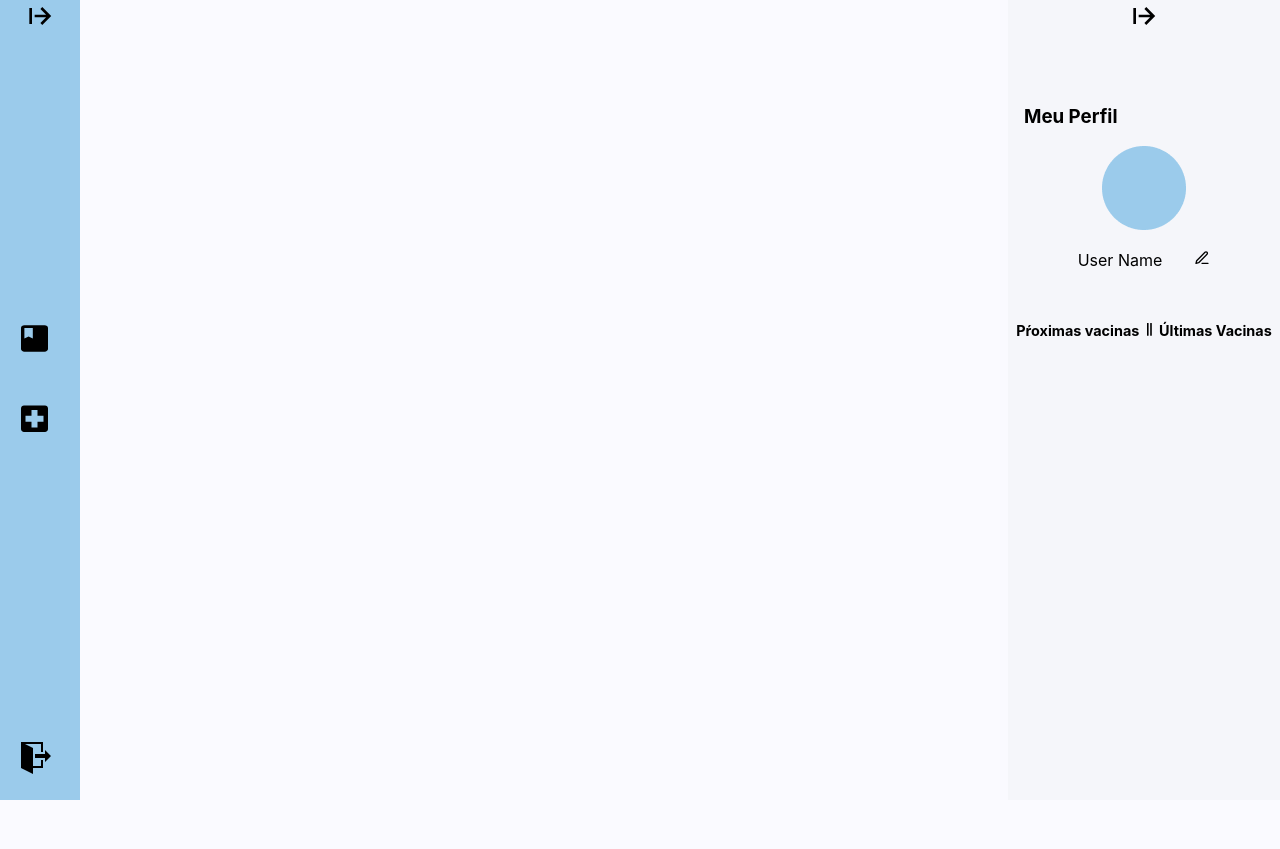
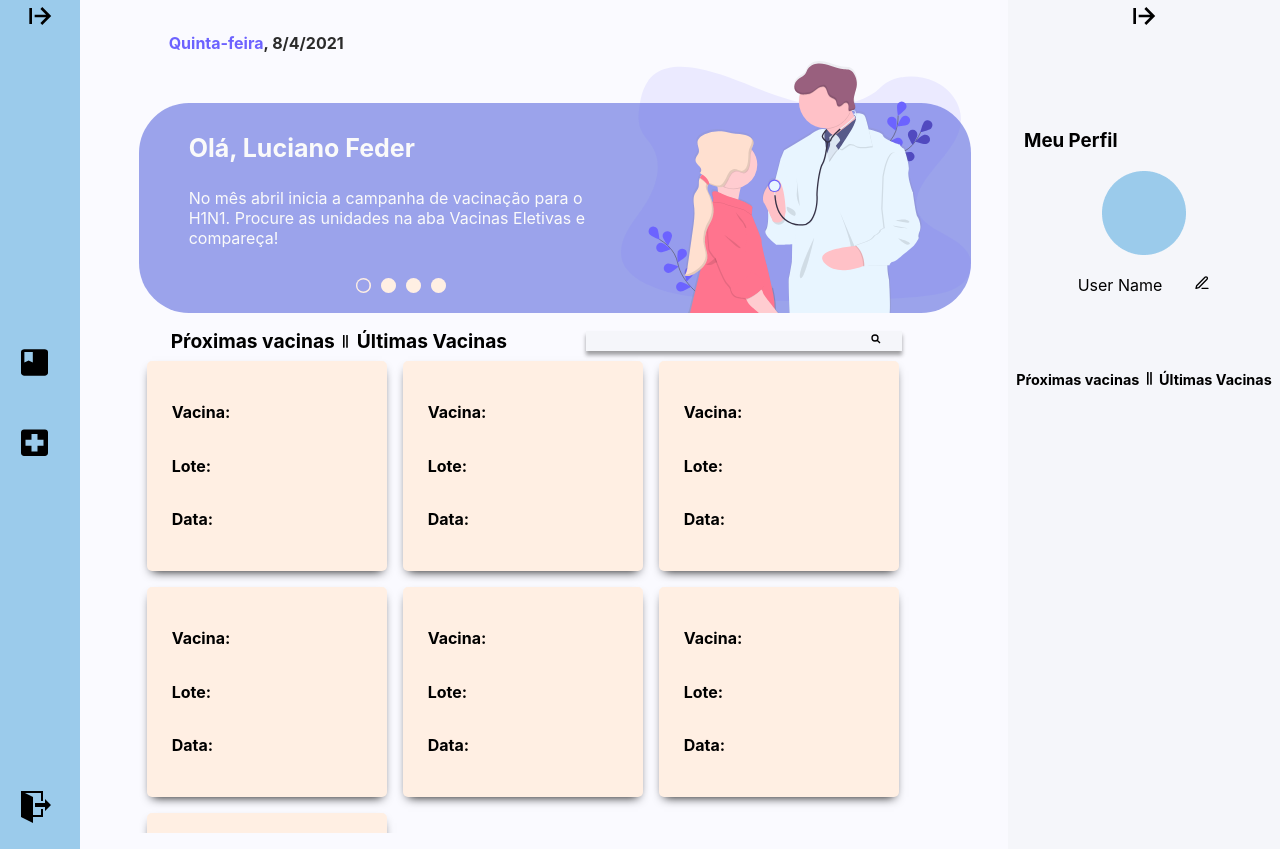
Before and after one commit to GustavoM96/mais-imune, a React (Create React App) app: page /dashboard in a window 1280 px wide. Before the commit the page ends 800 px from the top, so only its background shows below. Built offline with nearby package versions, Linux system fonts and the light colour scheme.

Commit message:
merge: merge with develop

```diff
--- a/src/App.js
+++ b/src/App.js
@@ -13,7 +13,7 @@ function App() {
 
   return (
     <div className="flex">
-      {page === "/login" || page === "/registro" || page === "/home" ? (
+      {page === "/login" || page === "/registro" || page === "/" ? (
         <>
           <ToastContainer />
           <Routes />
--- a/src/components/CardVaccine/style.js
+++ b/src/components/CardVaccine/style.js
@@ -4,17 +4,18 @@ import { Theme } from "../../styles/colors";
 
 export const CardStyled = styled.div`
   background-color: ${Theme.colors.background_third};
-  width: 225px;
+  width: 190px;
   height: 160px;
   border-radius: 5px;
   box-shadow: 0px 5px 10px -5px;
-  margin: 25px;
+  margin: 0.5rem;
   padding: 25px;
   display: flex;
   flex-direction: column;
   justify-content: space-around;
 `;
+
 export const TitleStyled = styled.h6`
-  font-size: 1.3rem;
+  font-size: 1rem;
   margin: 5px 0;
 `;
--- a/src/components/Input/index.jsx
+++ b/src/components/Input/index.jsx
@@ -1,6 +1,6 @@
 import { Container, InputStyled, Header, Text, ErrorMessage } from "./style";
 
-const Input = ({ text, name, error, type = "text", register }) => {
+const Input = ({ text, name, error, type = "text", register = {} }) => {
   return (
     <Container>
       <Header>
--- /dev/null
+++ b/src/components/UserCardContainer/index.jsx
@@ -0,0 +1,40 @@
+import React from "react";
+import CardVaccine from "../CardVaccine";
+import { GrFormSearch } from "react-icons/gr";
+
+import {
+  Container,
+  Header,
+  Separator,
+  VaccinesContainer,
+  SearchBar,
+} from "./styles";
+
+function UserCardContainer() {
+  return (
+    <Container>
+      <Header>
+        <div>
+          <span> Pŕoximas vacinas </span>
+          <Separator />
+          <span> Últimas Vacinas</span>
+        </div>
+        <SearchBar>
+          <input />
+          <GrFormSearch />
+        </SearchBar>
+      </Header>
+      <VaccinesContainer>
+        <CardVaccine />
+        <CardVaccine />
+        <CardVaccine />
+        <CardVaccine />
+        <CardVaccine />
+        <CardVaccine />
+        <CardVaccine />
+      </VaccinesContainer>
+    </Container>
+  );
+}
+
+export default UserCardContainer;
--- /dev/null
+++ b/src/components/UserCardContainer/styles.js
@@ -0,0 +1,53 @@
+import { FaGripLinesVertical } from "react-icons/fa";
+import styled from "styled-components";
+import { Theme } from "../../styles/colors";
+
+export const Container = styled.div``;
+
+export const VaccinesContainer = styled.div`
+  display: flex;
+  max-height: 60vh;
+  flex-wrap: wrap;
+  overflow-y: auto;
+`;
+
+export const Header = styled.div`
+  margin-top: 1rem;
+
+  margin-left: 2rem;
+
+  display: flex;
+  align-items: center;
+  justify-content: space-between;
+
+  span {
+    font-size: 1.2rem;
+    font-weight: 700;
+
+    :hover {
+      cursor: pointer;
+    }
+  }
+`;
+
+export const Separator = styled(FaGripLinesVertical)`
+  font-size: 0.8rem;
+`;
+
+export const SearchBar = styled.div`
+  padding: 0 0.5rem;
+  margin-right: 4.3rem;
+  width: 300px;
+  height: 20px;
+  background-color: ${Theme.colors.background_second};
+  box-shadow: 0px 4px 4px ${Theme.colors.boxShadow_primary};
+  input {
+    width: 90%;
+    border: none;
+    background-color: ${Theme.colors.background_second};
+
+    :focus {
+      outline: none;
+    }
+  }
+`;
--- /dev/null
+++ b/src/pages/Dashboard/index.jsx
@@ -0,0 +1,16 @@
+import React from "react";
+import Header from "../../components/Header";
+import UserCardContainer from "../../components/UserCardContainer";
+
+import { Container } from "./styles";
+
+function Dashboard() {
+  return (
+    <Container>
+      <Header />
+      <UserCardContainer />
+    </Container>
+  );
+}
+
+export default Dashboard;
--- /dev/null
+++ b/src/pages/Dashboard/styles.js
@@ -0,0 +1,6 @@
+import styled from "styled-components";
+
+export const Container = styled.div`
+  width: 65%;
+  padding: 1rem;
+`;
--- a/src/routes/index.jsx
+++ b/src/routes/index.jsx
@@ -1,6 +1,7 @@
 /* eslint-disable react/jsx-no-comment-textnodes */
 import React from "react";
 import { Route, Switch } from "react-router";
+import Dashboard from "../pages/Dashboard";
 import Login from "../pages/Login";
 
 function routes() {
@@ -9,14 +10,14 @@ function routes() {
       <Route exact path="/" component="Welcome" />
       <Route path="/login" component={Login} />
       <Route path="/registro" component="Register" />
-      <Route path="/home" component="Home" />
+      <Route path="/dashboard" component={Dashboard} />
       // usuario comum
       <Route path="/minhas-vacinas" component="Vaccines" />
       <Route path="/vacinas-eletivas" component="VaccinesElectives" />
       //profissional de saude
       <Route path="/registro-vacina" component="VaccineRegister" />
       //admin
-      <Route path="/dashboard" component="DashboardAdmin" />
+      {/* <Route path="/dashboard" component="DashboardAdmin" /> */}
       //error
       <Route component="404" />
     </Switch>
```
